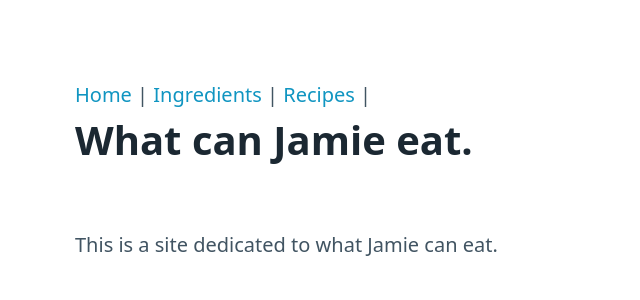
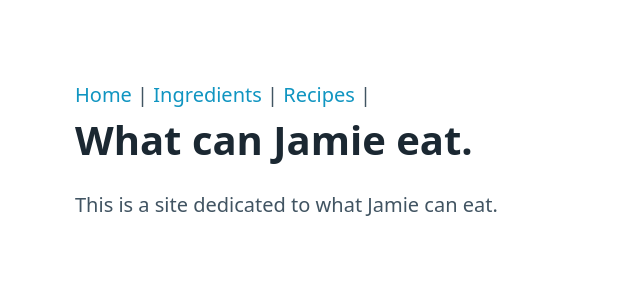
Before and after one commit to johnfreier/whatcanjamieeat, a Jekyll site: the page built from index.md, in a window 1280 px wide. Shown: the top 300 px of the page, without its empty margins (0-640 px from the left). Built offline with Jekyll 4.4.1, drawn with Linux system fonts in a browser that asks for light colours.

Commit message:
Update styling.

```diff
--- a/_sass/main.scss
+++ b/_sass/main.scss
@@ -1,9 +1,9 @@
 // Pico Override - H1 bottom spacing
 h1 {
-    --typography-space-vertical: 1rem;
+    --typography-spacing-vertical: 1rem;
 }
 
 // Pico Override - List spacing
 :root {
-    --typegraphy-spacing-vertical: .5rem
+    --typography-spacing-vertical: .5rem
 }
```
